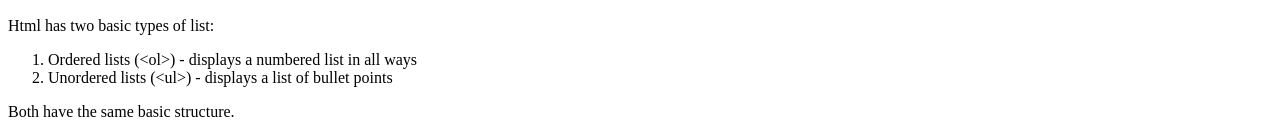
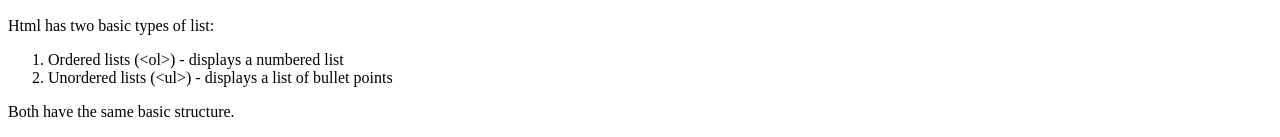
Before and after one commit to dilatoy/dilatoy.github.io, a plain HTML site: page example.html in a window 1280 px wide. Shown: the part 520-657 px from the top of the page. Drawn offline with Linux system fonts and the light colour scheme.

Commit message:
Revert "save the change"
This reverts commit da8d753b71ce3eb54e3abeb20303ad4046b1cf0c.

```diff
--- a/example.html
+++ b/example.html
@@ -33,7 +33,7 @@
   <p>Html has two basic types of list:</p>
 
   <ol>
-    <li>Ordered lists (&lt;ol&gt;) - displays a numbered list in all ways</li>
+    <li>Ordered lists (&lt;ol&gt;) - displays a numbered list</li>
     <li>Unordered lists (&lt;ul&gt;) - displays a list of bullet points</li>
   </ol>
 
```
